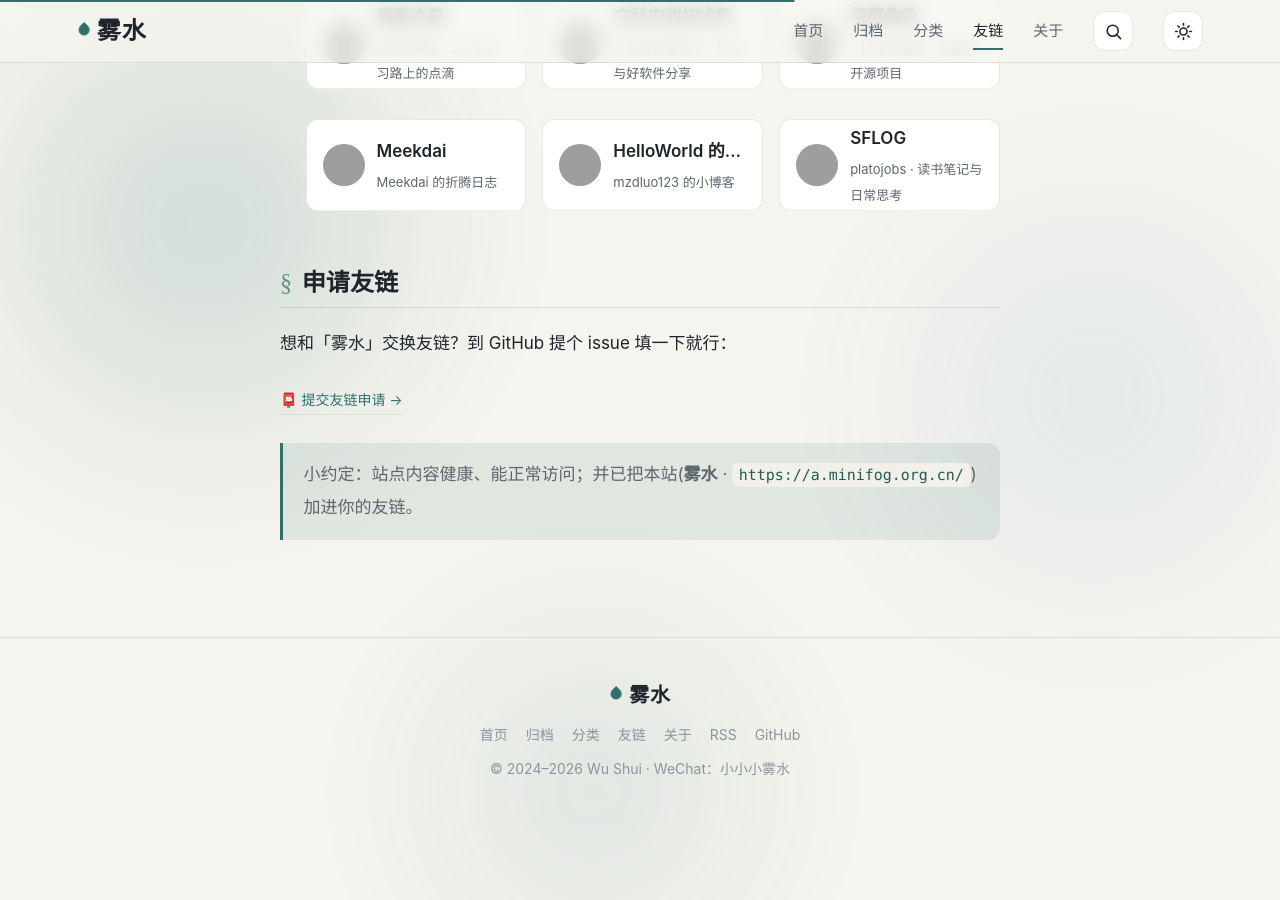
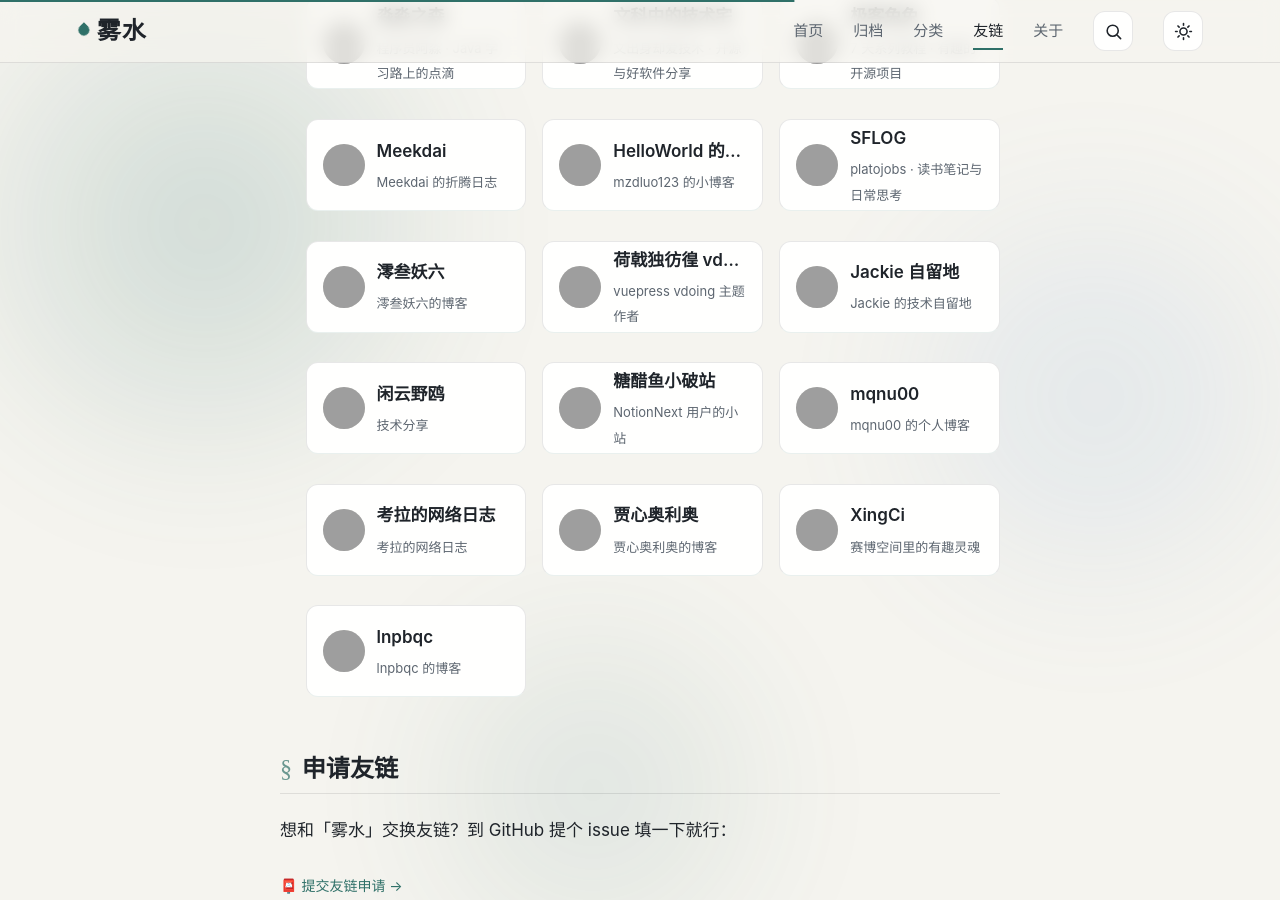
Before and after one commit to JinRudy/JinRudy.github.io, a Jekyll site: the page built from pages/links.md, in a window 1280 px wide and 900 px high, scrolled down 710 px. Built offline with Jekyll 4.4.1, drawn with Linux system fonts in a browser that asks for light colours; a style sheet for code colours, icons or effects is not loaded; grey boxes are pictures that could not be loaded.

Commit message:
feat(links): 第三批 10 个互换友链
- 友链数据新增 澪叁妖六、xugaoyi(vdoing)、Jackie、闲云野鸥、糖醋鱼小破站、mqnu00、考拉、贾心奥利奥、XingCi、lnpbqc
- 申请前先完成本站回链，符合双向友链礼节

```diff
--- a/_data/links.yml
+++ b/_data/links.yml
@@ -58,3 +58,43 @@
   url: https://github.com/platojobs/SFLOG
   avatar: https://github.com/platojobs.png
   desc: platojobs · 读书笔记与日常思考
+- name: 澪叁妖六
+  url: https://www.love0316.cn/
+  avatar: https://github.com/Prunights.png
+  desc: 澪叁妖六的博客
+- name: 荷戟独彷徨 vdoing
+  url: https://xugaoyi.com/
+  avatar: https://github.com/xugaoyi.png
+  desc: vuepress vdoing 主题作者
+- name: Jackie 自留地
+  url: https://jackie.openenet.cn/
+  avatar: https://github.com/PyXMR2025.png
+  desc: Jackie 的技术自留地
+- name: 闲云野鸥
+  url: https://cc-x-cloud.github.io/
+  avatar: https://cc-x-cloud.github.io/avatar/avatar.webp
+  desc: 技术分享
+- name: 糖醋鱼小破站
+  url: https://www.expoli.tech/
+  avatar: https://github.com/expoli.png
+  desc: NotionNext 用户的小站
+- name: mqnu00
+  url: https://github.com/mqnu00
+  avatar: https://github.com/mqnu00.png
+  desc: mqnu00 的个人博客
+- name: 考拉的网络日志
+  url: https://www.kooola.com/
+  avatar: https://github.com/z790704069.png
+  desc: 考拉的网络日志
+- name: 贾心奥利奥
+  url: https://516518.xyz/
+  avatar: https://github.com/jiaxinaoliao.png
+  desc: 贾心奥利奥的博客
+- name: XingCi
+  url: https://www.xingci.cyou/
+  avatar: https://github.com/xingciTuT.png
+  desc: 赛博空间里的有趣灵魂
+- name: lnpbqc
+  url: https://github.com/lnpbqc
+  avatar: https://github.com/lnpbqc.png
+  desc: lnpbqc 的博客
```
